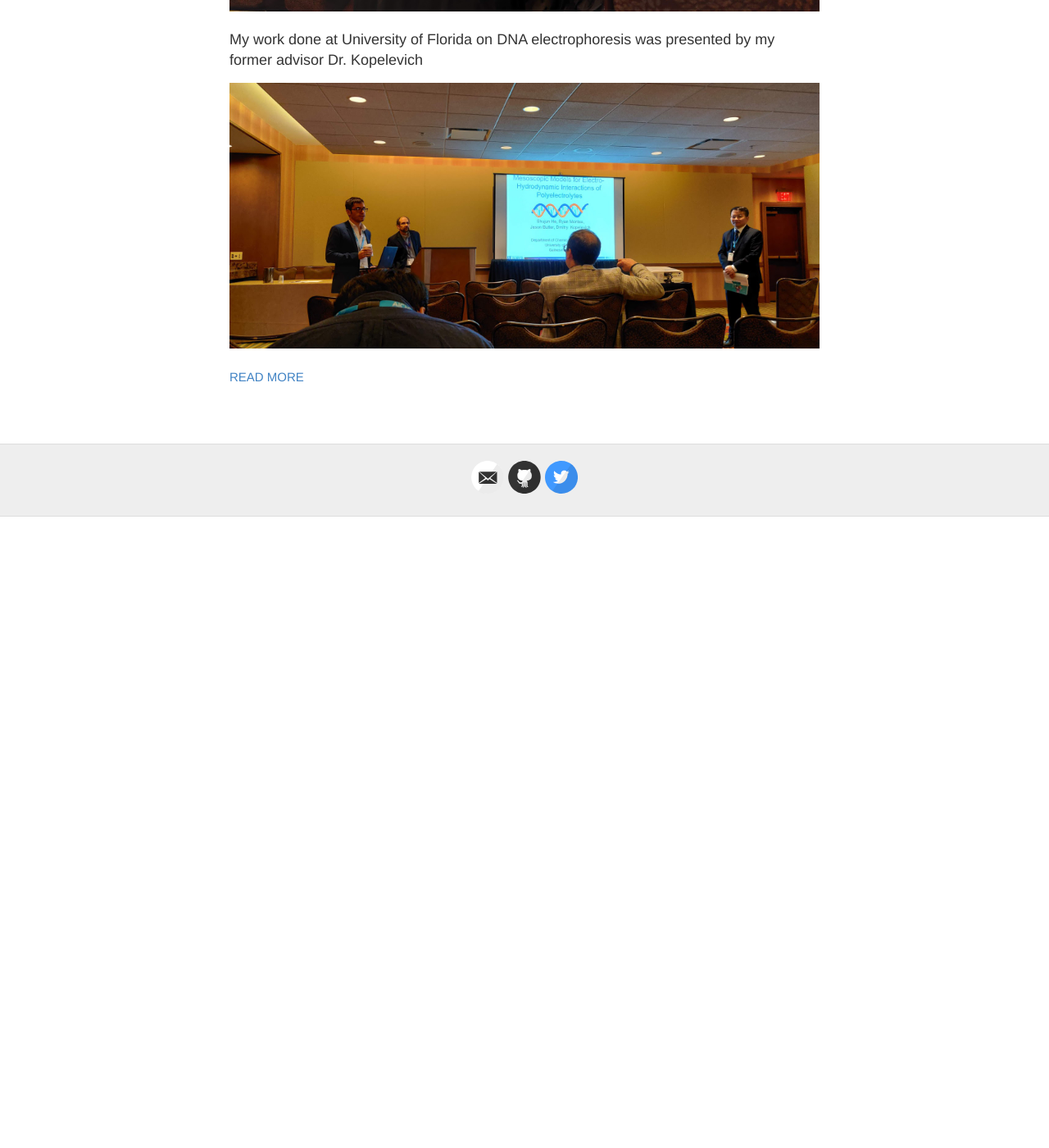
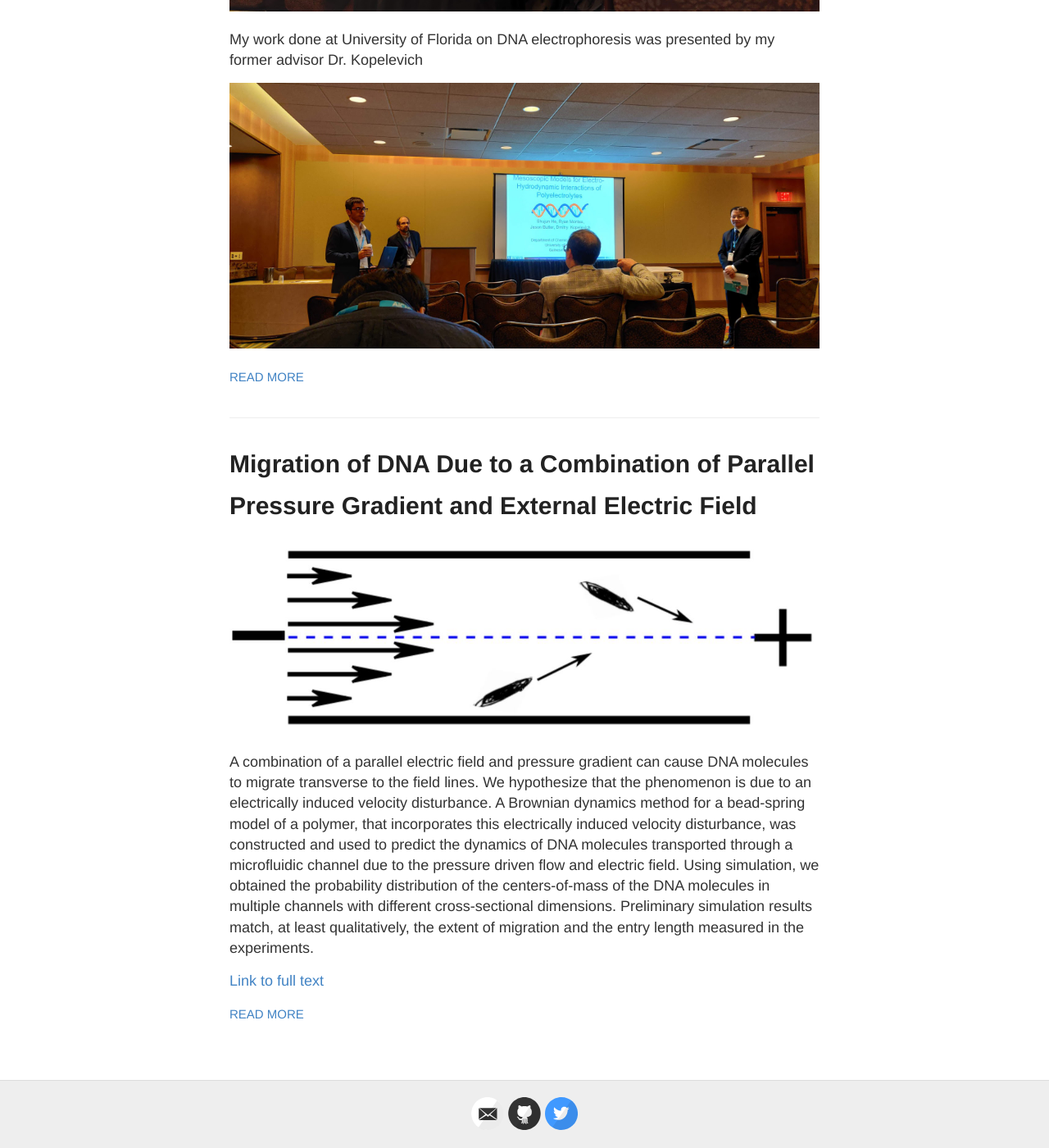
Before and after one commit to Shujun-He/shujun-he.github.io, a Jekyll site: the page built from index.html, in a window 1280 px wide and 1400 px high, scrolled down 1473 px. Shown: the whole window at 82% size. Built offline with Jekyll 4.4.1, drawn with Linux system fonts in a browser that asks for light colours; before the commit the page ends 2103 px from its top, so only the background shows below that.

Commit message:
12262019

```diff
--- a/_config.yml
+++ b/_config.yml
@@ -84,5 +84,3 @@ exclude:
   - LICENSE
   - README.md
   - CNAME
-
-theme: jekyll-theme-time-machine
--- /dev/null
+++ b/_posts/2017-12-25-DNA-migration-thesis.md
@@ -0,0 +1,20 @@
+---
+layout: post
+title: Migration of DNA Due to a Combination of Parallel Pressure Gradient and External Electric Field
+excerpt_separator: <!--more-->
+---
+
+![dna](/images/dna_migration.jpg)
+
+A combination of a parallel electric field and pressure gradient can cause DNA molecules
+to migrate transverse to the field lines. We hypothesize that the phenomenon is due to an
+electrically induced velocity disturbance. A Brownian dynamics method for a bead-spring
+model of a polymer, that incorporates this electrically induced velocity disturbance, was
+constructed and used to predict the dynamics of DNA molecules transported through a
+microfluidic channel due to the pressure driven flow and electric field. Using simulation,
+we obtained the probability distribution of the centers-of-mass of the DNA molecules in
+multiple channels with different cross-sectional dimensions. Preliminary simulation results
+match, at least qualitatively, the extent of migration and the entry length measured in the
+experiments.
+
+[Link to full text](https://ufdc.ufl.edu/AA00062200/00001/search?search=shujun)
```
Also changed, not shown: images/dna_migration.jpg (added), 2 other files.
